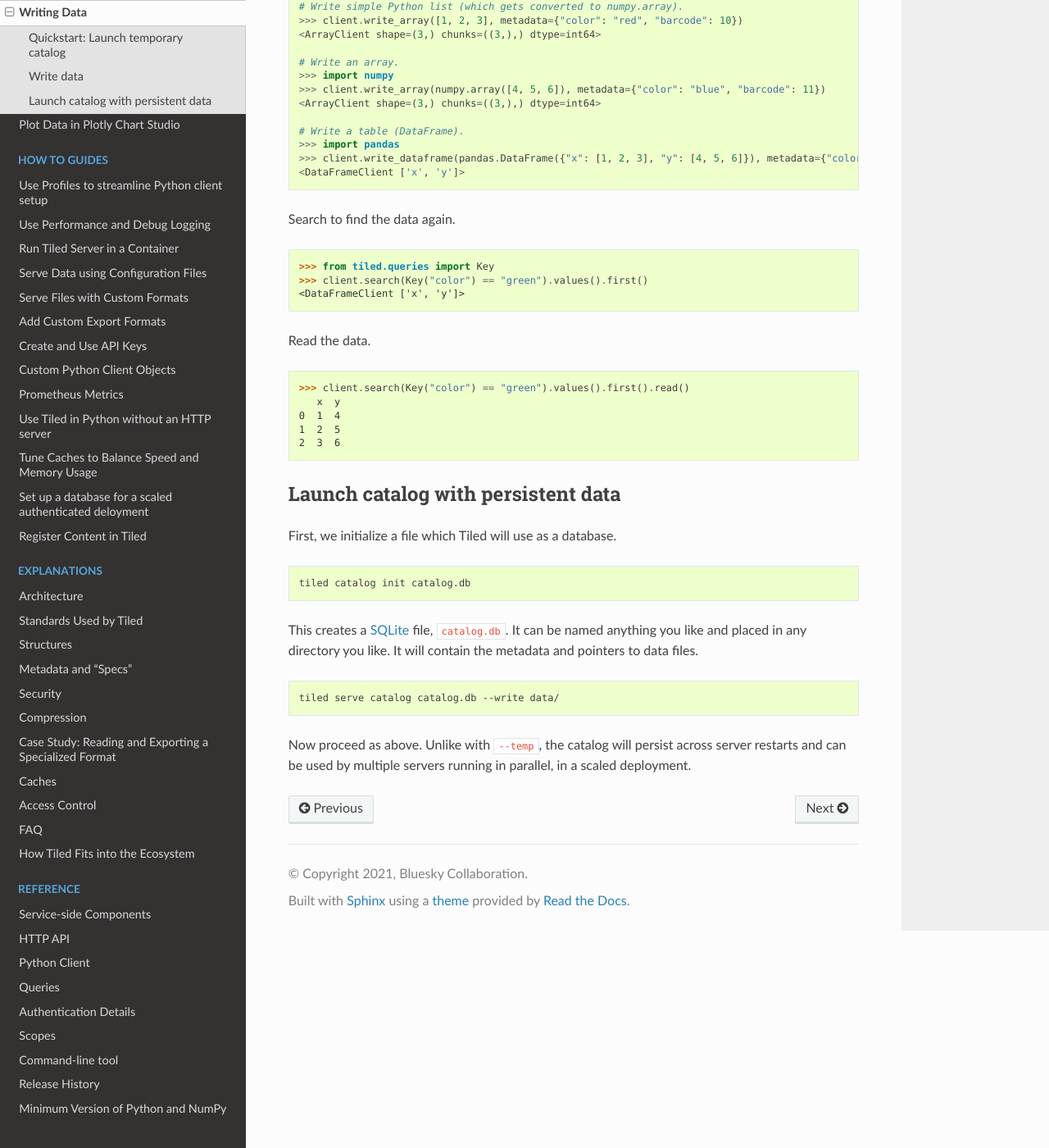
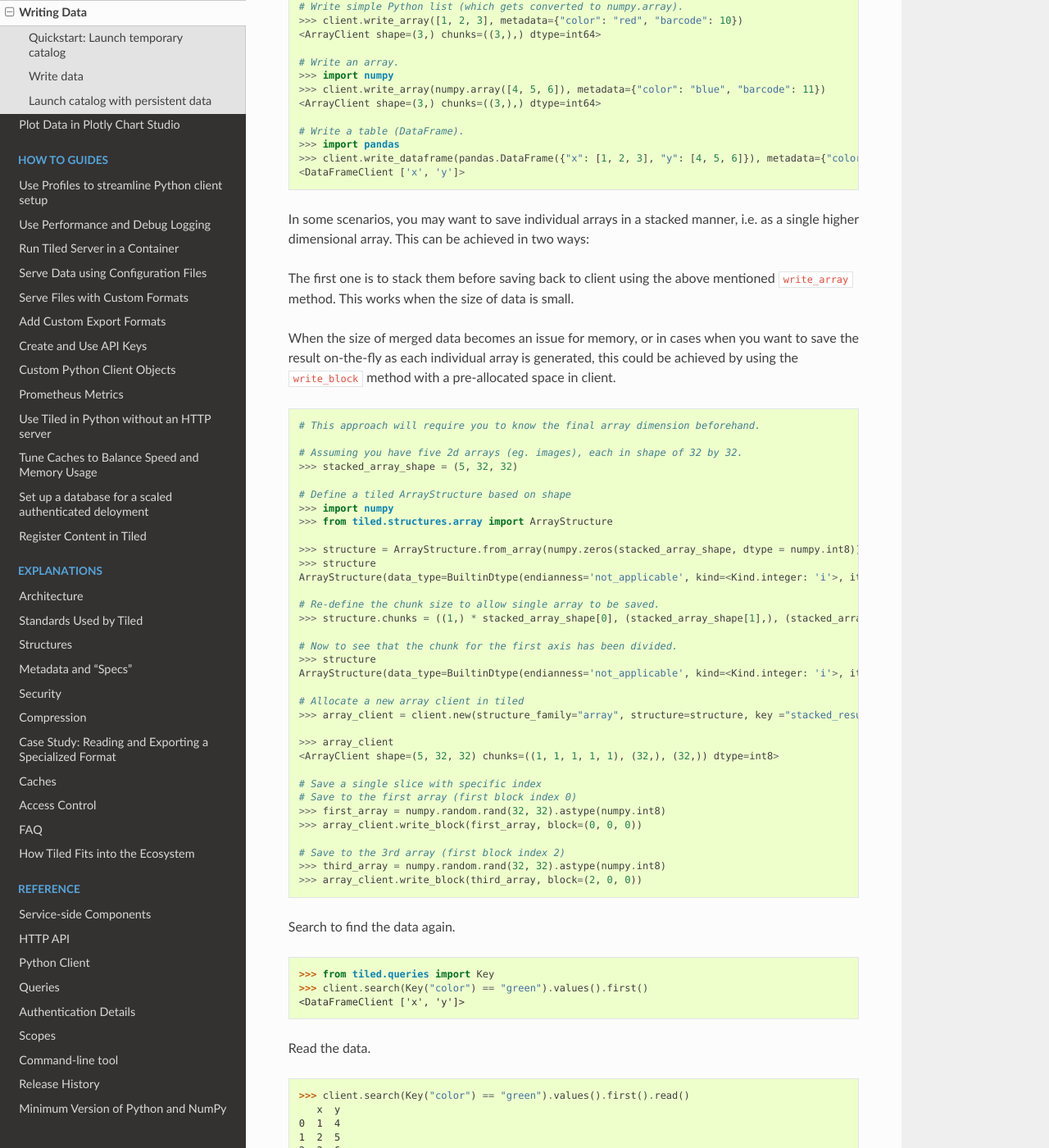
Before and after one commit to bluesky/tiled, a Sphinx documentation site: the page built from docs/source/tutorials/writing.md, in a window 1280 px wide and 1400 px high, scrolled down 1111 px. Shown: the whole window at 82% size. Built offline with Sphinx 7.4.7 and the Read the Docs theme 2.0.0, drawn with Linux system fonts in a browser that asks for light colours; pages that are not in the unit, such as notebooks, are missing from menus; the version number could not be read and is left out.

Commit message:
added write_block demonstration

````diff
--- a/docs/source/tutorials/writing.md
+++ b/docs/source/tutorials/writing.md
@@ -66,6 +66,49 @@ Write array and tabular data.
 <DataFrameClient ['x', 'y']>
 ```
 
+In some scenarios, you may want to save individual arrays in a stacked manner, i.e. as a single higher dimensional array. This can be achieved in two ways:
+
+The first one is to stack them before saving back to client using the above mentioned `write_array` method. This works when the size of data is small.
+
+When the size of merged data becomes an issue for memory, or in cases when you want to save the result on-the-fly as each individual array is generated, this could be achieved by using the `write_block` method with a pre-allocated space in client.
+
+```python
+# This approach will require you to know the final array dimension beforehand.
+
+# Assuming you have five 2d arrays (eg. images), each in shape of 32 by 32.
+>>> stacked_array_shape = (5, 32, 32)
+
+# Define a tiled ArrayStructure based on shape
+>>> import numpy
+>>> from tiled.structures.array import ArrayStructure
+
+>>> structure = ArrayStructure.from_array(numpy.zeros(stacked_array_shape, dtype = numpy.int8)) # A good practice to keep the dtype the same as your final results to avoid mismatch.
+>>> structure
+ArrayStructure(data_type=BuiltinDtype(endianness='not_applicable', kind=<Kind.integer: 'i'>, itemsize=1), chunks=((5,), (32,), (32,)), shape=(5, 32, 32), dims=None, resizable=False)
+
+# Re-define the chunk size to allow single array to be saved.
+>>> structure.chunks = ((1,) * stacked_array_shape[0], (stacked_array_shape[1],), (stacked_array_shape[2],))
+
+# Now to see that the chunk for the first axis has been divided.
+>>> structure
+ArrayStructure(data_type=BuiltinDtype(endianness='not_applicable', kind=<Kind.integer: 'i'>, itemsize=1), chunks=((1, 1, 1, 1, 1), (32,), (32,)), shape=(5, 32, 32), dims=None, resizable=False)
+
+# Allocate a new array client in tiled
+>>> array_client = client.new(structure_family="array", structure=structure, key ="stacked_result", metadata={"color": "yellow", "barcode": 13})
+
+>>> array_client
+<ArrayClient shape=(5, 32, 32) chunks=((1, 1, 1, 1, 1), (32,), (32,)) dtype=int8>
+
+# Save a single slice with specific index
+# Save to the first array (first block index 0)
+>>> first_array = numpy.random.rand(32, 32).astype(numpy.int8)
+>>> array_client.write_block(first_array, block=(0, 0, 0))
+
+# Save to the 3rd array (first block index 2)
+>>> third_array = numpy.random.rand(32, 32).astype(numpy.int8)
+>>> array_client.write_block(third_array, block=(2, 0, 0))
+```
+
 Search to find the data again.
 
 ```py
````
